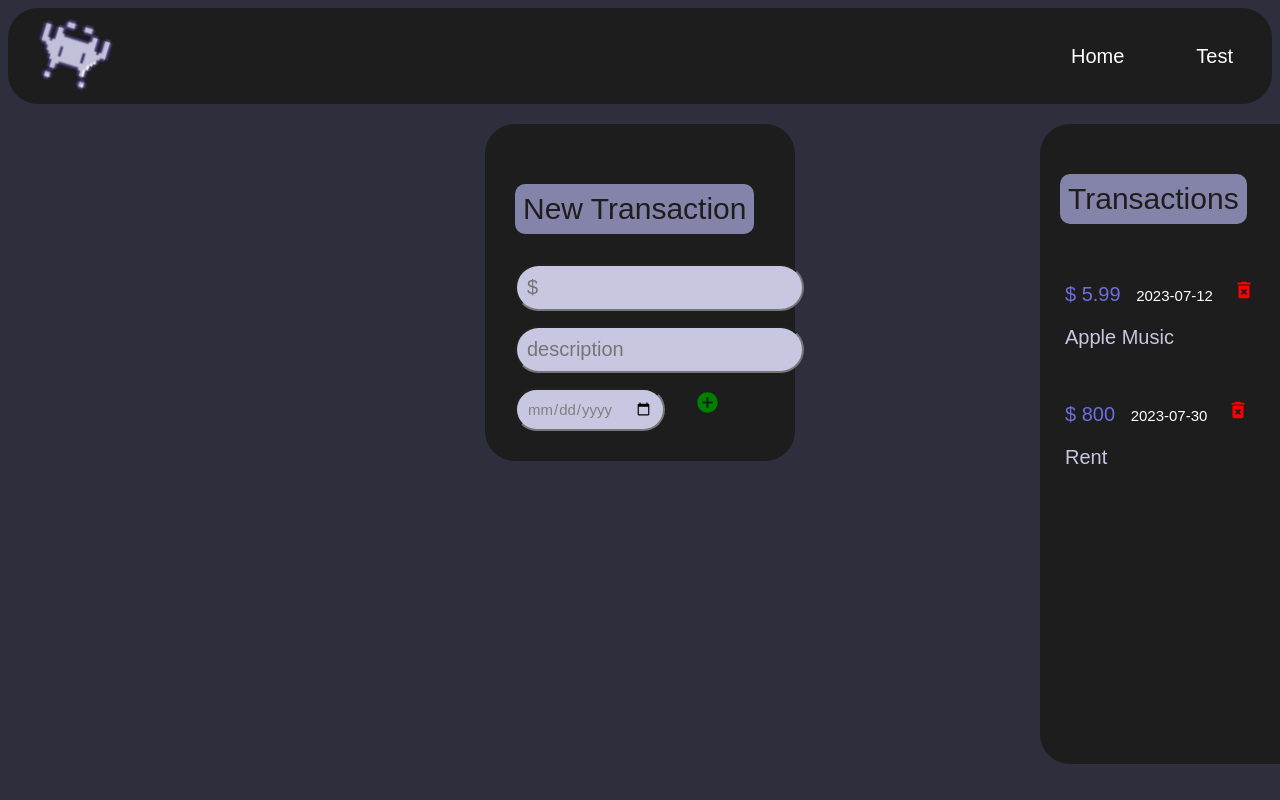
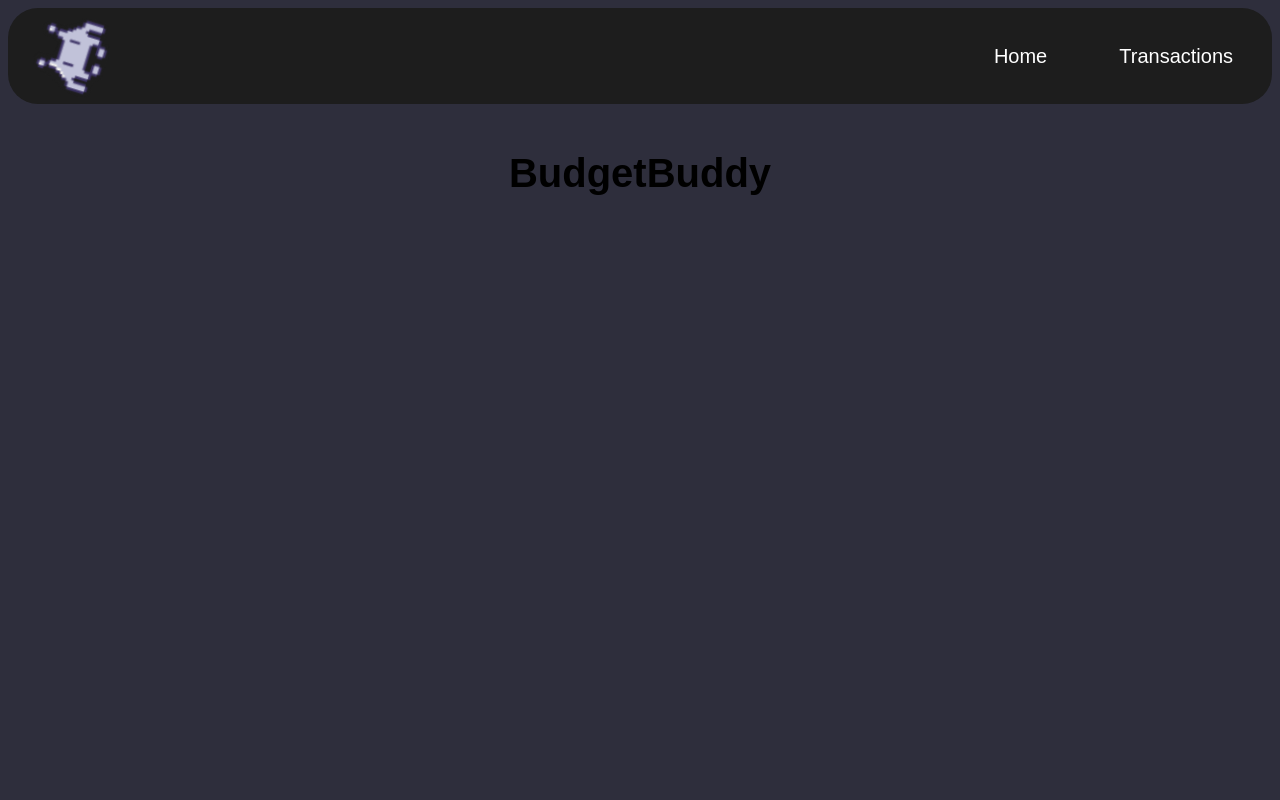
Before and after one commit to hady-bah/personal-budget-tracker, a React (Vite) app in the folder personal-budget-tracker/: page / in a window 1280 px wide. Built offline with nearby package versions, Linux system fonts and the light colour scheme; data requests are answered from the project's data file.

Commit message:
routes completed

```diff
--- a/personal-budget-tracker/src/App.css
+++ b/personal-budget-tracker/src/App.css
@@ -38,6 +38,7 @@ nav{
   align-items: center;
   gap: 2rem;
   padding: 0 1rem;
+  margin-bottom: 25px;
 }
 
 
@@ -159,3 +160,10 @@ nav{
   background-color: #8484ab;
   border-radius: 15px;
 }
+
+#homeTitle{
+  padding-top: 20px;
+  text-align: center;
+  font-size: 40px;
+  font-family: fantasy;
+}
--- a/personal-budget-tracker/src/App.jsx
+++ b/personal-budget-tracker/src/App.jsx
@@ -3,9 +3,8 @@ import './App.css'
 import TransactionsList from './transactionsList'
 import Navbar from './Navbar';
 import {IoMdAddCircle} from "react-icons/io"
-import { BrowserRouter as Router, Route, Link, Routes } from 'react-router-dom';
 import Logo from './Logo.png';
-import TestPage from './testPage';
+import TestPage from './Home';
 
 function App() {
 
@@ -104,13 +103,9 @@ function App() {
   return (
     <>
 
-      <div className="header">
+      {/* <div className="header">
         <Navbar/>
-      </div>
-
-      <Routes>
-        <Route exact path="/testPage" element={<TestPage/>}/>
-      </Routes>
+      </div> */}
 
       <div className="sidebar">
         <p id="sectionTitle">Transactions</p>
--- /dev/null
+++ b/personal-budget-tracker/src/Home.jsx
@@ -0,0 +1,13 @@
+import React from "react"
+import Navbar from "./Navbar";
+import "./App.css"
+
+export default function Home(){
+
+    return(
+        <>
+            <h1 id= "homeTitle">BudgetBuddy</h1>
+        </>
+
+    );
+}
--- a/personal-budget-tracker/src/Navbar.jsx
+++ b/personal-budget-tracker/src/Navbar.jsx
@@ -1,21 +1,21 @@
 import "./App.css"
 import Logo from './Logo.png';
-import { BrowserRouter as Router, Route, Link, Routes } from 'react-router-dom';
+import { Router, Route, Link, Routes } from 'react-router-dom';
 
 const Navbar = () =>{
     return(
     <nav>
         <div id = "logoPlace">
-          <a href="/">
+          <Link to="/" href="/">
             <img className="logo symbol" src={Logo} alt="logo" />
-          </a>
+          </Link>
         </div>
         <ul className="links">
           <li id="link">
             <Link to="/" id="aLink">Home</Link>
           </li>
           <li id="link">
-            <Link to="/testPage" id="aLink">Test</Link>
+            <Link to="transactions" id="aLink">Transactions</Link>
           </li>
         </ul>
     </nav>
--- /dev/null
+++ b/personal-budget-tracker/src/RootLayout.jsx
@@ -0,0 +1,24 @@
+import "./App.css"
+import Logo from './Logo.png';
+import { Router, Route, Link, NavLink, Outlet } from 'react-router-dom';
+import Navbar from "./Navbar";
+import HomePage from "./Home";
+
+
+export default function RootLayout(){
+
+    return (
+    <div>
+        <header>
+            <Navbar/>
+        </header>
+
+        <main>
+            <Outlet/>
+        </main>
+
+    </div>
+
+    );
+
+}
--- a/personal-budget-tracker/src/main.jsx
+++ b/personal-budget-tracker/src/main.jsx
@@ -1,13 +1,31 @@
 import React from 'react'
-import ReactDOM from 'react-dom/client'
+import ReactDOM from 'react-dom'
 import App from './App.jsx'
+import Navbar from './Navbar.jsx'
 import './index.css'
-import { BrowserRouter } from 'react-router-dom'
+import Home from './Home.jsx'
+import {
+  createBrowserRouter,
+  RouterProvider,
+  Route,
+  createRoutesFromElements,
+} from "react-router-dom"
+
+import RootLayout from './RootLayout.jsx'
+
+const router = createBrowserRouter(createRoutesFromElements(
+
+
+
+  <Route path="/" element={<RootLayout/>}>
+  <Route path="transactions" element={<App/>}/>
+  <Route index element={<Home/>}/>
+  </Route>
+
+));
 
 ReactDOM.createRoot(document.getElementById('root')).render(
   <React.StrictMode>
-    <BrowserRouter>
-      <App />
-    </BrowserRouter>
+    <RouterProvider router={router}/>
   </React.StrictMode>,
-)
+);
--- a/personal-budget-tracker/src/testPage.jsx
+++ /dev/null
@@ -1,9 +0,0 @@
-import React from "react"
-
-const TestPage = () =>{
-    return(
-        <h1>Test Page</h1>
-    );
-};
-
-export default TestPage;
```
